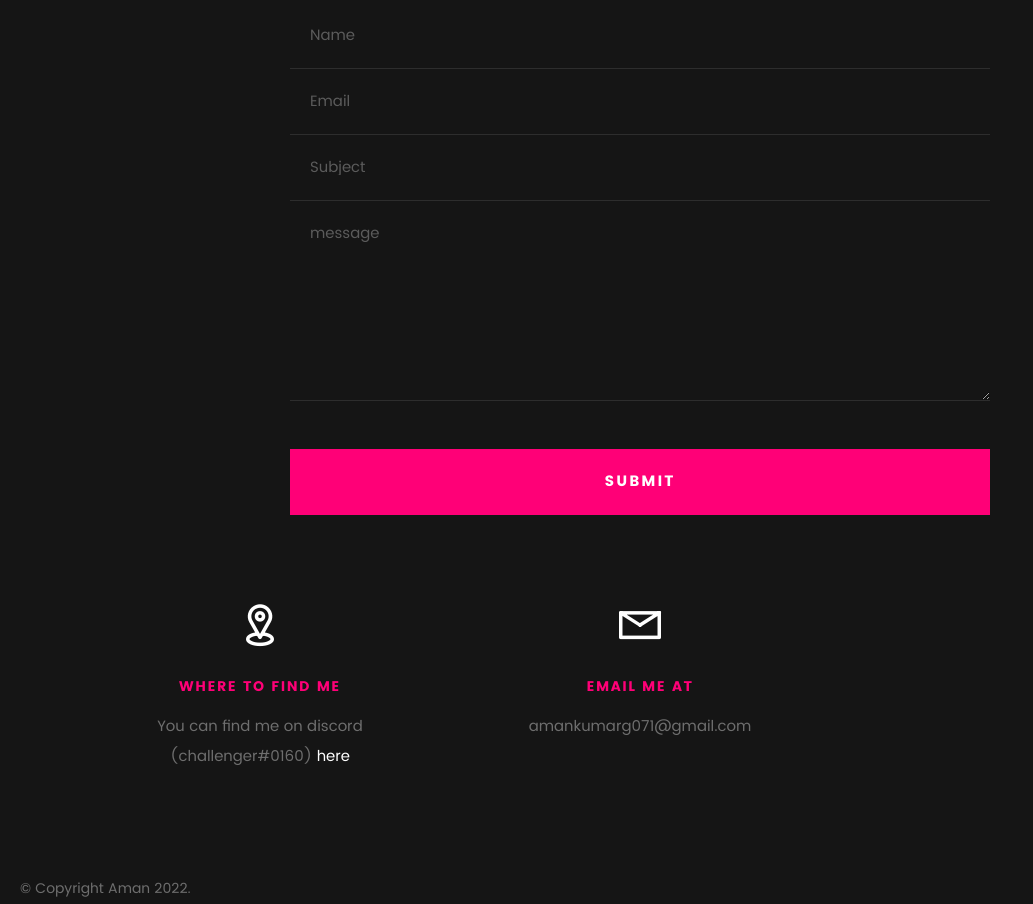
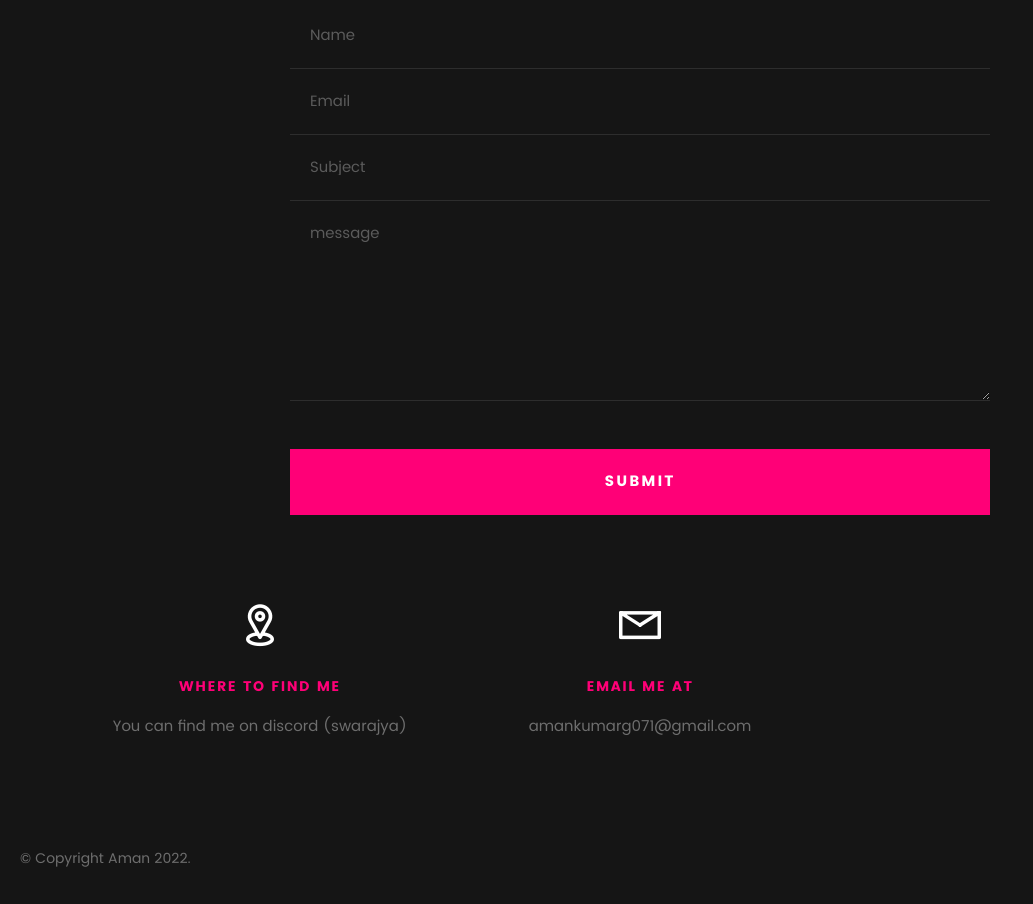
Before and after one commit to Aman-k346/Aman-k346.github.io, a plain HTML site: page index.html in a window 1280 px wide. Shown: the part 4542-5446 px from the top of the page, without its empty margins (0-1033 px from the left). After the commit the page ends 5416 px from the top, so only its background shows below. Drawn offline with Linux system fonts and the light colour scheme; files whose address does not match are found by name.

Commit message:
updated Username from hacked account

```diff
--- a/index.html
+++ b/index.html
@@ -560,8 +560,7 @@
         <h5>Where to find me</h5>
 
         <p>
-          You can find me on discord (challenger#0160)
-          <a href="https://discord.gg/j5AFVPtfmK" style="color: white;">here</a>
+          You can find me on discord (swarajya)
         </p>
       </div>
 
```
